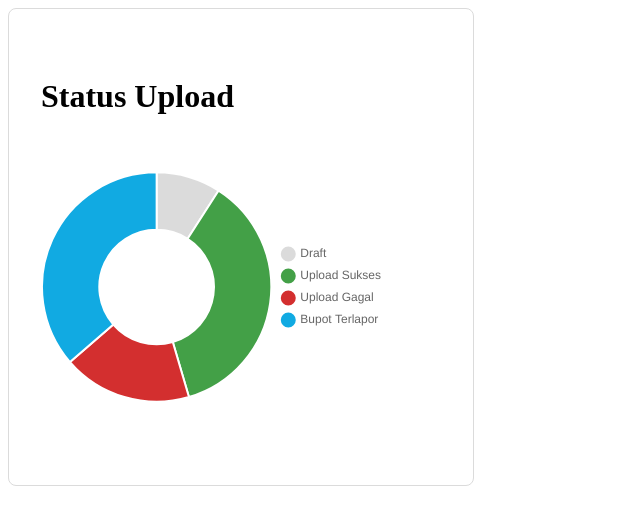
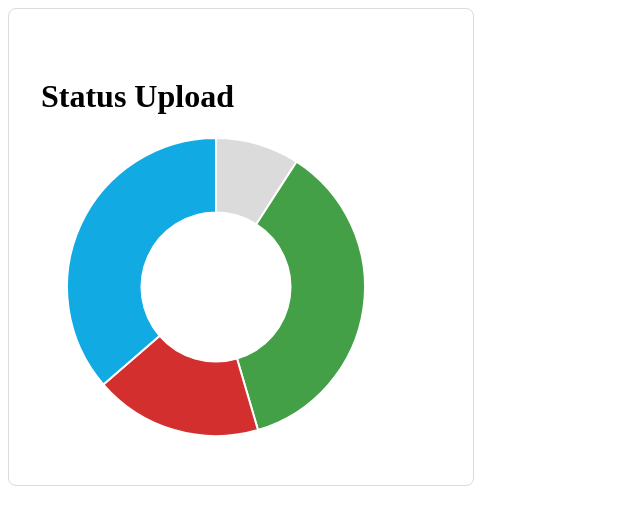
Before and after one commit to raflysdw25/tryout-dougnnut-chart, a Vue app: page / in a window 1280 px wide. Shown: the top 524 px of the page, without its empty margins (0-640 px from the left). Built offline with nearby package versions, Linux system fonts and the light colour scheme.

Commit message:
Generate custom legend labels

```diff
--- a/src/chartConfig.ts
+++ b/src/chartConfig.ts
@@ -15,6 +15,7 @@ export const options = {
   maintainAspectRatio: false,
   plugins: {
     legend: {
+      display: false,
       position: 'right',
       align: 'center',
       labels: {
@@ -22,6 +23,32 @@ export const options = {
         boxHeight: 12,
         usePointStyle: true,
         pointStyle: 'circle',
+        generateLabels(chart) {
+          const data = chart.data;
+          if (data.labels.length && data.datasets.length) {
+            const {
+              labels: { pointStyle },
+            } = chart.legend.options;
+
+            return data.labels.map((label, i) => {
+              const meta = chart.getDatasetMeta(0);
+              const style = meta.controller.getStyle(i);
+
+              return {
+                text: `${label}: ${data['datasets'][0].data[i]}`,
+                fillStyle: style.backgroundColor,
+                strokeStyle: style.borderColor,
+                lineWidth: style.borderWidth,
+                pointStyle: pointStyle,
+                hidden: !chart.getDataVisibility(i),
+
+                // Extra data used for toggling the correct item
+                index: i,
+              };
+            });
+          }
+          return [];
+        },
       },
     },
     tooltip: {
```
